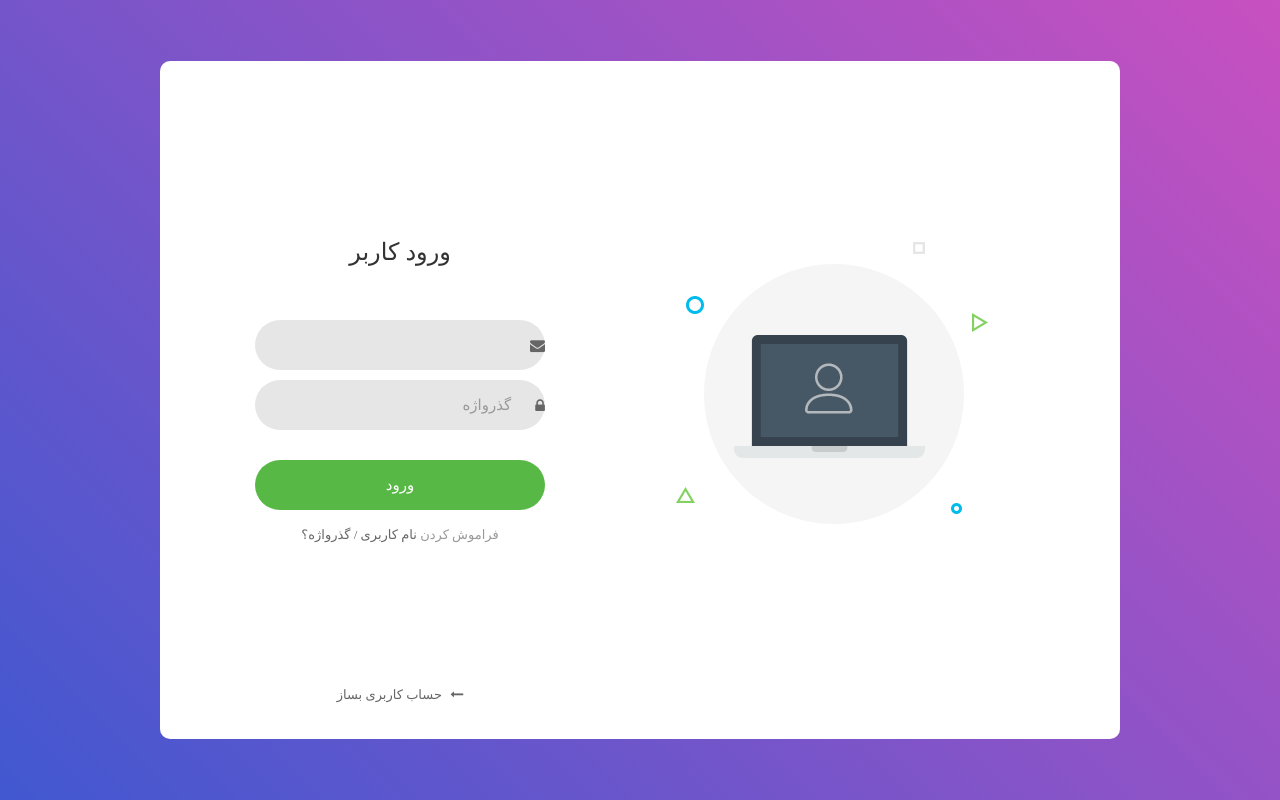
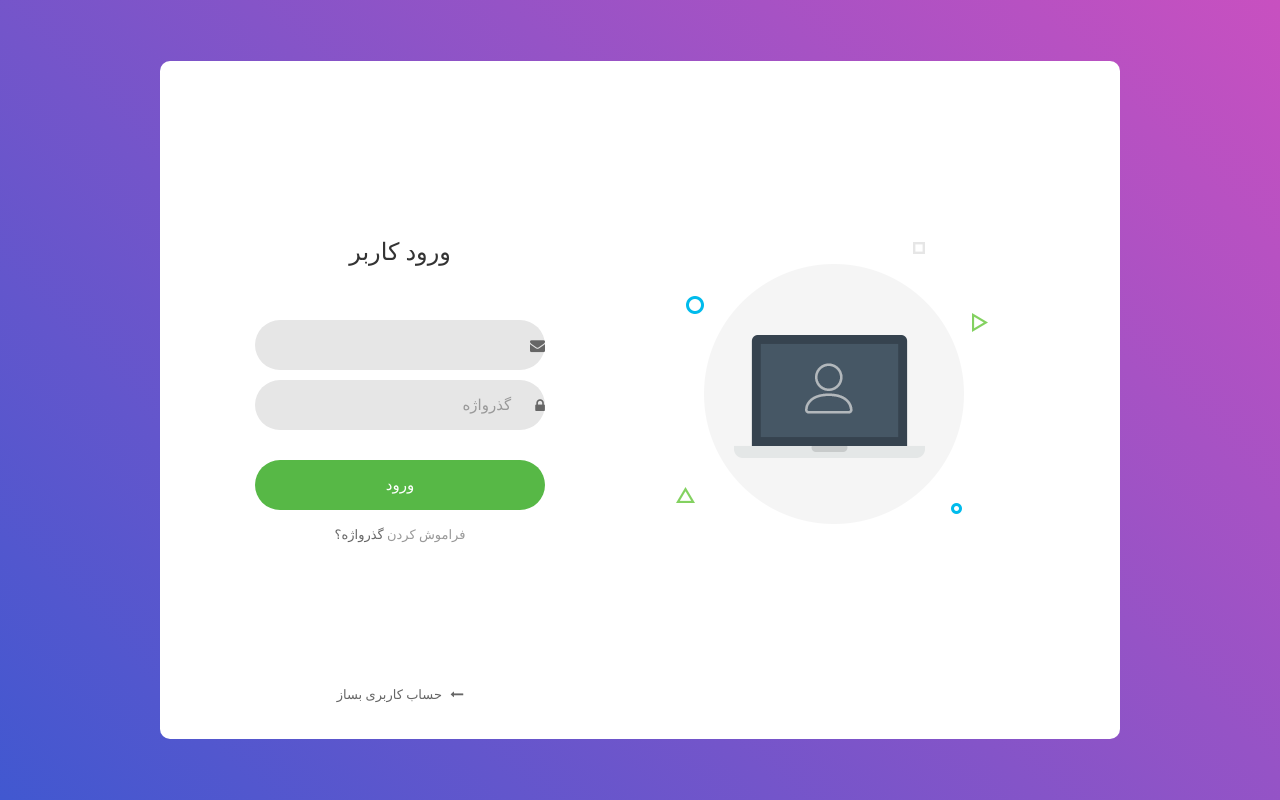
Before and after one commit to hamed-alemoni/online_bookstore, a Django app: page /account/login/ in a window 1280 px wide. Run offline with Django 3.2, Linux system fonts and the light colour scheme; some libraries are stand-ins or nearby versions; some web fonts are replaced.

Commit message:
just edit an a tag

```diff
--- a/backend/templates/registration/login.html
+++ b/backend/templates/registration/login.html
@@ -97,8 +97,8 @@
 						<span class="txt1 myfont">
 							فراموش کردن
 						</span>
-                    <a class="txt2 myfont" href="#">
-                        نام کاربری / گذرواژه؟
+                    <a class="txt2 myfont" href="{% url 'password_reset' %}">
+                         گذرواژه؟
                     </a>
                 </div>
 
```
